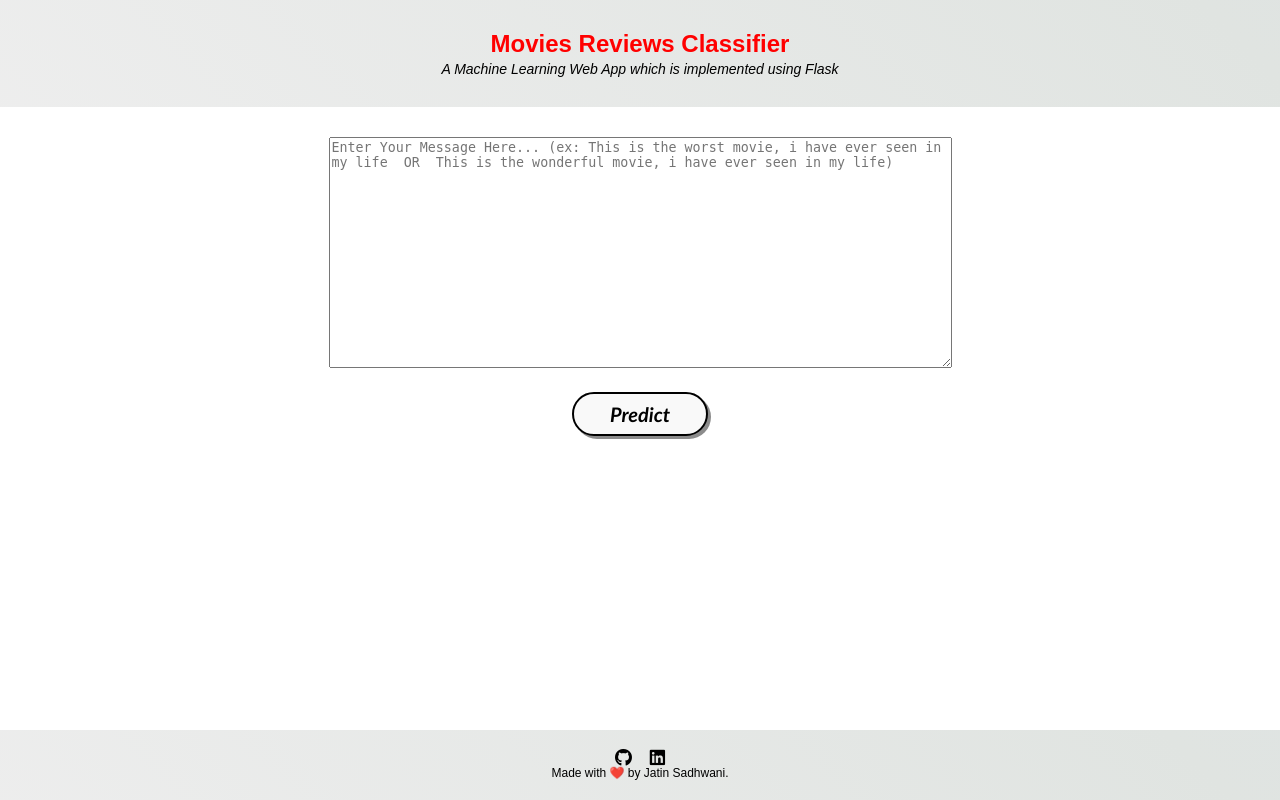
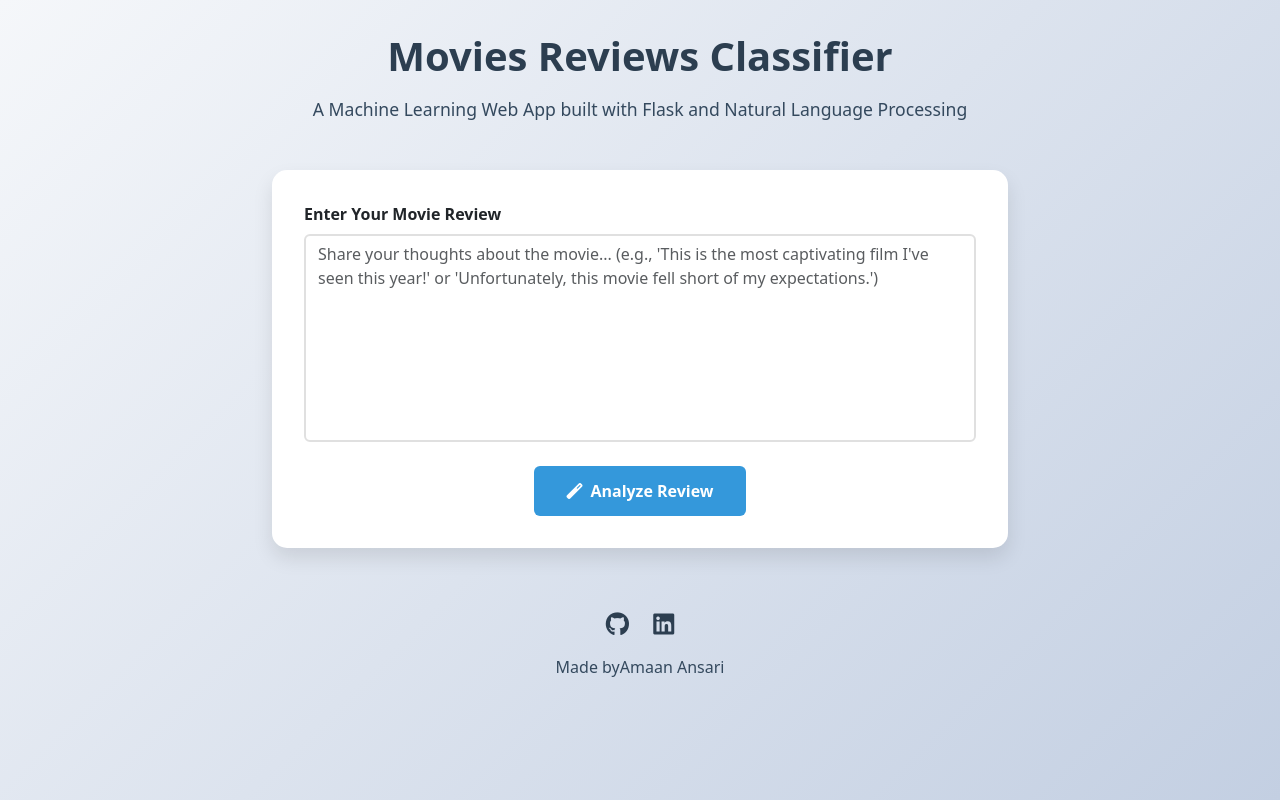
Before and after one commit to AmaanAnsari123/Movies_Reviews_Classification_NLP-Master, a Flask app: page / in a window 1280 px wide. Run offline with Flask 2, Linux system fonts and the light colour scheme; parts of the project's set-up code (start-up, migrations or seed data) failed here and were passed over; some libraries are stand-ins or nearby versions.

Commit message:
Changing the home page UI

```diff
--- a/templates/home.html
+++ b/templates/home.html
@@ -1,40 +1,125 @@
 <!DOCTYPE html>
-
 <html lang="en" dir="ltr">
 <head>
     <meta charset="utf-8">
+    <meta name="viewport" content="width=device-width, initial-scale=1">
     <title>Movies Reviews Classifier</title>
-        <link rel="shortcut icon" href="{{ url_for('static', filename='spam-favicon.ico') }}">
-        <link rel="stylesheet" type="text/css" href="{{ url_for('static', filename='styles.css') }}">
-        <script src="https://kit.fontawesome.com/5f3f547070.js" crossorigin="anonymous"></script>
+    <link href="https://cdnjs.cloudflare.com/ajax/libs/bootstrap/5.3.0/css/bootstrap.min.css" rel="stylesheet">
+    <link href="https://cdnjs.cloudflare.com/ajax/libs/font-awesome/6.0.0/css/all.min.css" rel="stylesheet">
+    <style>
+        body {
+            background: linear-gradient(135deg, #f5f7fa 0%, #c3cfe2 100%);
+            min-height: 100vh;
+        }
+        .main-container {
+            max-width: 800px;
+            margin: 0 auto;
+            padding: 2rem;
+        }
+        .title-section {
+            text-align: center;
+            margin-bottom: 3rem;
+        }
+        .container-heading {
+            color: #2c3e50;
+            font-weight: 700;
+            margin-bottom: 1rem;
+        }
+        .description {
+            color: #34495e;
+            font-size: 1.1rem;
+        }
+        .review-form {
+            background: white;
+            padding: 2rem;
+            border-radius: 15px;
+            box-shadow: 0 10px 20px rgba(0,0,0,0.1);
+        }
+        .message-box {
+            resize: none;
+            border: 2px solid #e0e0e0;
+            transition: border-color 0.3s ease;
+        }
+        .message-box:focus {
+            border-color: #3498db;
+            box-shadow: none;
+        }
+        .predict-btn {
+            background: #3498db;
+            border: none;
+            padding: 0.8rem 2rem;
+            font-weight: 600;
+            transition: transform 0.2s ease;
+        }
+        .predict-btn:hover {
+            transform: translateY(-2px);
+            background: #2980b9;
+        }
+        .footer {
+            text-align: center;
+            margin-top: 3rem;
+            padding: 1rem;
+        }
+        .contact-icon {
+            color: #2c3e50;
+            margin: 0 10px;
+            font-size: 1.5rem;
+            transition: color 0.3s ease;
+        }
+        .contact-icon:hover {
+            color: #3498db;
+        }
+        .footer-description {
+            margin-top: 1rem;
+            color: #34495e;
+        }
+    </style>
 </head>
-
 <body>
-
-        <!-- Website Title -->
-    	<div class="container">
-    		<h2 class='container-heading'><span>Movies Reviews Classifier</span> </h2>
-            <div class='description'>
-    			<p>A Machine Learning Web App which is implemented using Flask</p>
+    <div class="main-container">
+        <!-- Title Section -->
+        <div class="title-section">
+            <h1 class="container-heading">Movies Reviews Classifier</h1>
+            <div class="description">
+                <p class="mb-0">A Machine Learning Web App built with Flask and Natural Language Processing</p>
             </div>
         </div>
 
-        <!-- Text Area -->
-    	<div class="ml-container">
+        <!-- Review Form -->
+        <div class="review-form">
             <form action="{{ url_for('predict') }}" method="POST">
-        		<textarea class='message-box' name="message" rows="15" cols="75" placeholder="Enter Your Message Here... (ex: This is the worst movie, i have ever seen in my life  OR  This is the wonderful movie, i have ever seen in my life)"></textarea><br/>
-        		<input type="submit" class="my-cta-button" value="Predict">
+                <div class="mb-4">
+                    <label for="review" class="form-label fw-bold">Enter Your Movie Review</label>
+                    <textarea
+                        class="form-control message-box"
+                        id="review"
+                        name="message"
+                        rows="8"
+                        placeholder="Share your thoughts about the movie... (e.g., 'This is the most captivating film I've seen this year!' or 'Unfortunately, this movie fell short of my expectations.')"
+                    ></textarea>
+                </div>
+                <div class="text-center">
+                    <button type="submit" class="btn btn-primary predict-btn">
+                        <i class="fas fa-magic me-2"></i>Analyze Review
+                    </button>
+                </div>
             </form>
         </div>
 
         <!-- Footer -->
-        <div class='footer'>
-            <div class="contact">
-                <a target="_blank" href="https://github.com/JatinSadhwani02/Movies_Review_Classification_NLP"><i class="fab fa-github fa-lg contact-icon"></i></a>
-                <a target="_blank" href="https://www.linkedin.com/in/jatin-sadhwani-404531152/"><i class="fab fa-linkedin fa-lg contact-icon"></i></a>
+        <footer class="footer">
+            <div class="contact mb-2">
+                <a target="_blank" href="https://github.com/AmaanAnsari123/Movies_Reviews_Classification_NLP-Master" class="text-decoration-none">
+                    <i class="fab fa-github contact-icon"></i>
+                </a>
+                <a target="_blank" href="https://www.linkedin.com/in/amaan-ansari-688275219/" class="text-decoration-none">
+                    <i class="fab fa-linkedin contact-icon"></i>
+                </a>
             </div>
-            <p class='footer-description'>Made with ❤️ by Jatin Sadhwani.</p>
+            <p class="footer-description mb-0">Made by</i>Amaan Ansari</p>
+        </footer>
     </div>
 
+    <script src="https://cdnjs.cloudflare.com/ajax/libs/bootstrap/5.3.0/js/bootstrap.bundle.min.js"></script>
 </body>
 </html>
```
Also changed, not shown: templates/result.html (+103 -30 lines). Lines whose indentation alone changed are shown as unchanged.
